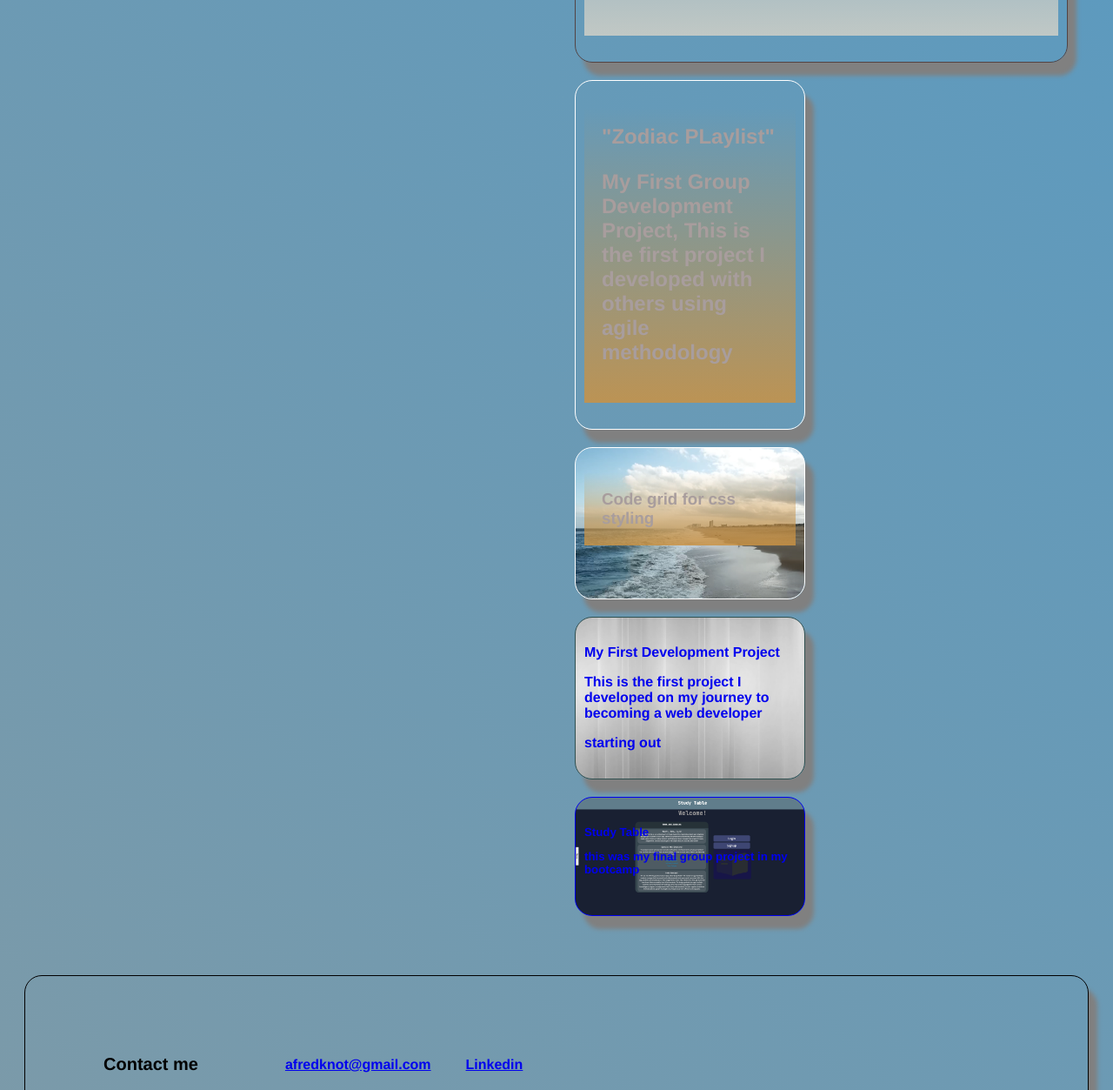
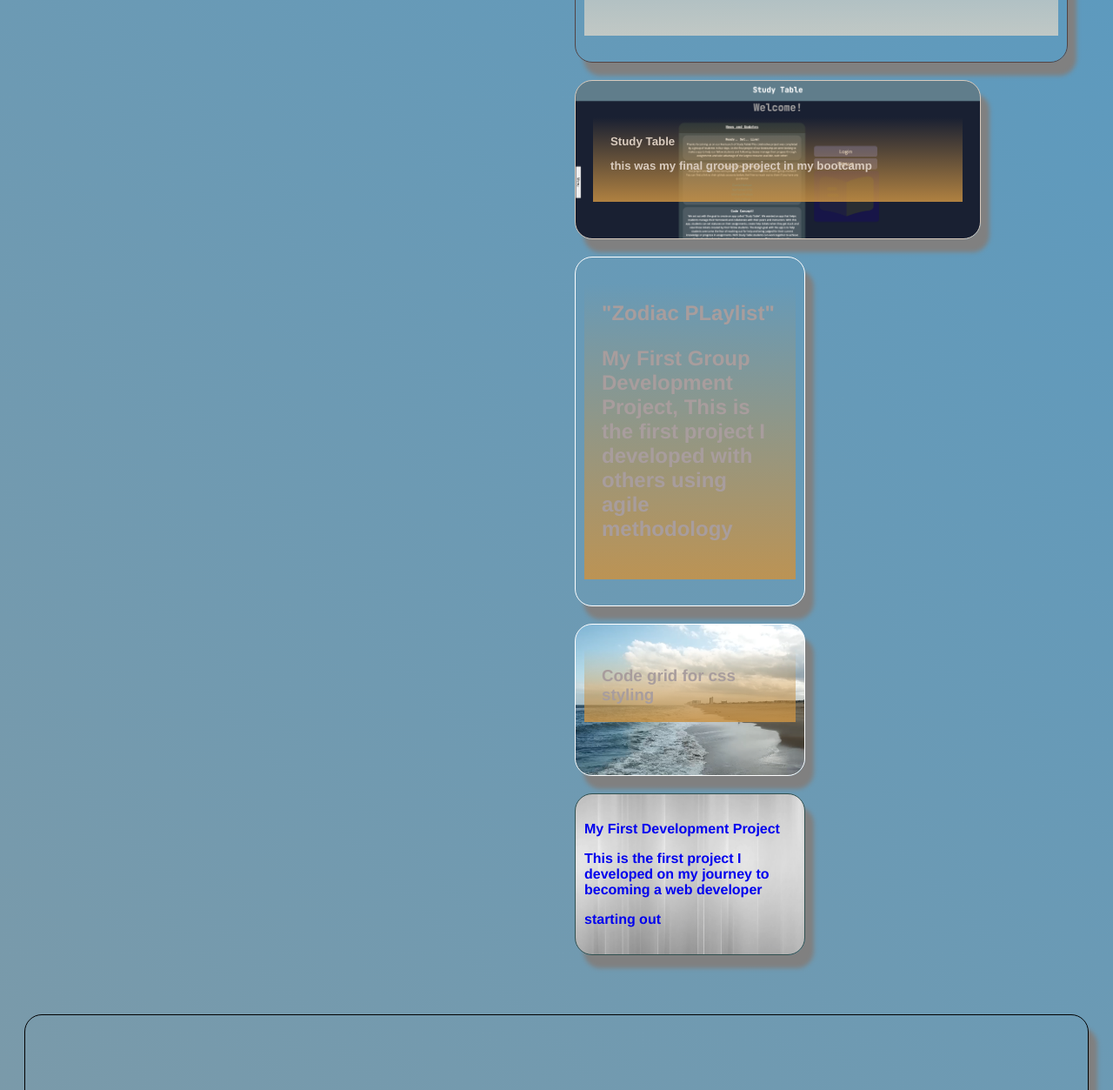
Before and after one commit to afredknot/-my-portfolio, a plain HTML site: page index.html in a window 1280 px wide. Shown: the part 989-2242 px from the top of the page at 87% size. Drawn offline with Linux system fonts and the light colour scheme.

Commit message:
making a few style changes

```diff
--- a/assets/style.css
+++ b/assets/style.css
@@ -138,7 +138,7 @@ padding:15px;
   justify-content: center;
   align-self: baseline; */
 
- #container-main  h2, h3{
+ #container-main  h2, h3, h5{
   padding: 20px;
  display: flex;
  flex-direction: column;
@@ -156,7 +156,7 @@ padding:15px;
  color:rgb(168, 157, 157)
    }
 
-   #container-main h1{
+   #container-main h1, #container-5{
     padding: 20px;
    display: flex;
    flex-direction: column;
@@ -204,8 +204,8 @@ color: white;
 
 #container-5{
   background-image: url(./images/landingpage.png);
-  width:40%;
-  height: 50%;
+  max-width:70%;
+  max-height: 100%;
   background-size:cover;
 
 }
--- a/index.html
+++ b/index.html
@@ -64,6 +64,20 @@
 
     </section>
    </a>
+
+
+   <a href="https://secret-taiga-82685.herokuapp.com/"
+   style="text-decoration: none">
+<section id="container-5" class= "col-12 md-5">
+<h5>
+Study Table
+<p>this was my final group project in my bootcamp</p>
+</h5>
+
+
+ </section>
+</a>
+
     <section  id="container-2" class="col-12 md-3">
       <a href="https://lindsayk82.github.io/Group-Collab-One/" style="text-decoration: none">
       <h2>"Zodiac PLaylist"
@@ -89,17 +103,6 @@
     </section>
 
 
-      <a href="https://secret-taiga-82685.herokuapp.com/"
-      style="text-decoration: none">
-<section id="container-5" class= "col-12 md-5">
-  <h5>
-Study Table
-<p>this was my final group project in my bootcamp</p>
-</h5>
-
-
-    </section>
-  </a>
 </main>
 </section>
 
```
